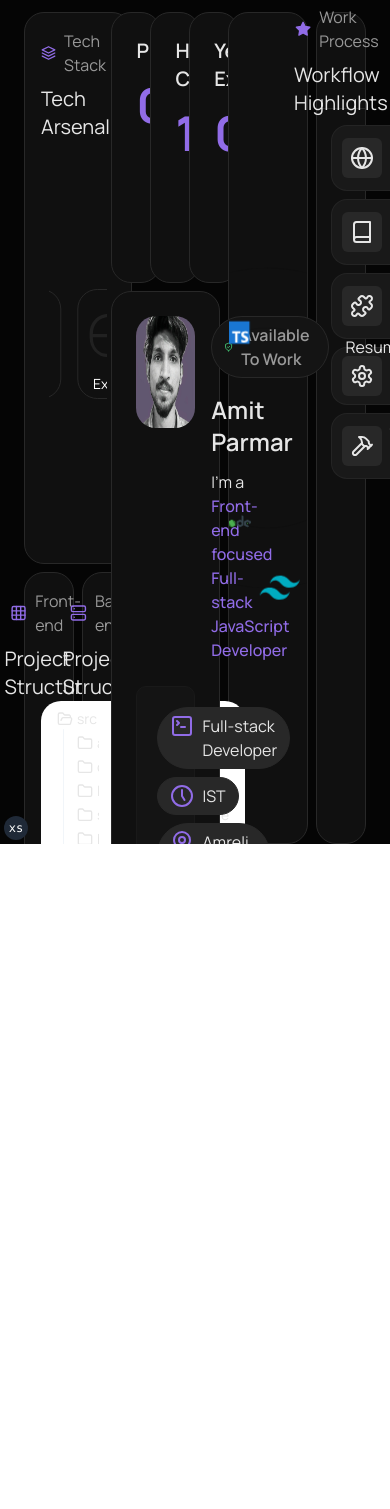
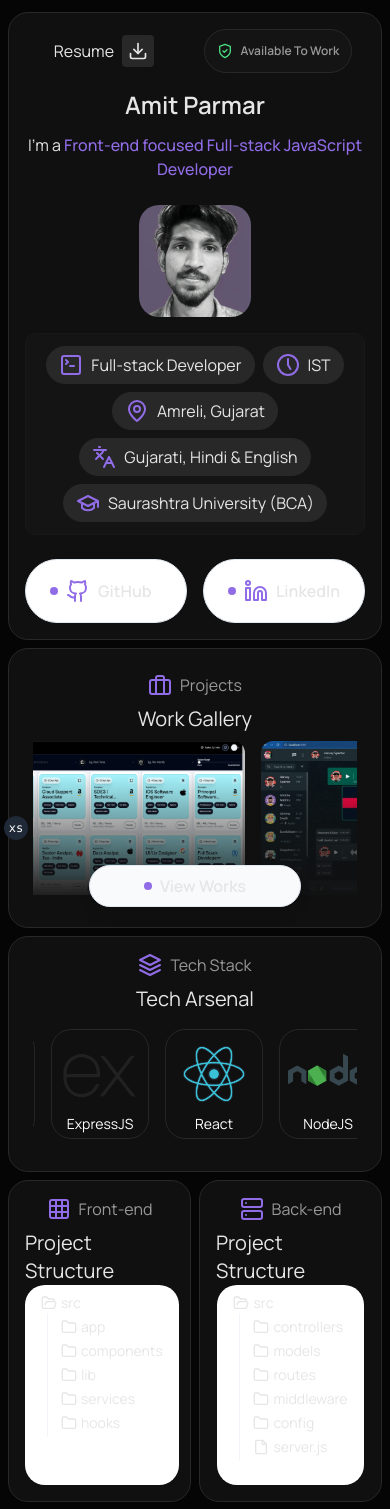
Before and after one commit to AmitxParmar/portfolio-bento-grid, a Next.js app: page / in a window 390 px wide. Shown: the top 1509 px of the page. Before the commit the page ends 844 px from the top, so only its background shows below. Built offline with nearby package versions, Linux system fonts and the light colour scheme.

Commit message:
refactor: Enhance layout and component responsiveness, update styling for better user experience

```diff
--- a/app/layout.tsx
+++ b/app/layout.tsx
@@ -44,7 +44,7 @@ export default function RootLayout({ children }: RootLayoutProps) {
           )}
         >
           <ThemeProvider attribute="class" defaultTheme="system" enableSystem>
-            <div className="relative flex max-h-screen min-h-screen flex-col overflow-hidden">
+            <div className="relative flex overflow-auto max-w-screen overflow-x-hidden lg:max-h-screen min-h-screen flex-col lg:overflow-hidden">
               <div className="flex-1">{children}</div>
             </div>
             <TailwindIndicator />
--- a/app/page.tsx
+++ b/app/page.tsx
@@ -14,7 +14,7 @@ const OrbitingIcons = dynamic(
   () => import("@/components/Cards/OrbitingIcons"),
   {
     loading: () => (
-      <div className="flex size-full items-center justify-center text-center">
+      <div className="flex  size-full items-center justify-center text-center">
         <Icons.react className="animate-spin" />
       </div>
     ),
@@ -24,10 +24,10 @@ const OrbitingIcons = dynamic(
 
 export default function IndexPage() {
   return (
-    <div className="grid min-h-screen grid-cols-12 gap-2 bg-bg px-6 py-3 text-darkText">
-      <div className="col-span-7 grid grid-cols-7 gap-2">
+    <div className="flex flex-col gap-2 bg-bg px-2 py-3 text-darkText lg:grid lg:min-h-screen lg:grid-cols-12 lg:px-6">
+      <div className="flex flex-col gap-2 lg:col-span-7 lg:grid lg:grid-cols-7">
         {/* First Grid */}
-        <div className="col-span-3 grid grid-rows-6 gap-2">
+        <div className="order-2 col-span-3 flex grid-rows-6 flex-col gap-2 lg:order-1 lg:grid">
           <div className="row-span-2">
             <TechStack />
           </div>
@@ -63,7 +63,7 @@ export default function IndexPage() {
         </div>
 
         {/* Second */}
-        <div className="col-span-4 grid grid-cols-4 grid-rows-6 gap-2">
+        <div className="order-1 col-span-4 grid gap-2 lg:order-2 lg:grid-cols-4 lg:grid-rows-6">
           <AchievementGrid />
 
           {/* About me */}
@@ -75,11 +75,11 @@ export default function IndexPage() {
       </div>
 
       {/* Third */}
-      <div className="col-span-5 grid grid-rows-6 gap-2">
-        <div className="row-span-3 grid grid-cols-5 gap-2">
+      <div className="flex flex-col gap-2 lg:col-span-5 lg:grid lg:grid-rows-6">
+        <div className="flex flex-col gap-2 lg:row-span-3 lg:grid lg:grid-cols-5">
           {/* Orbiting Icons */}
           {/* Testemonials */}
-          <div className="col-span-3 rounded-lg border border-iconBg bg-cardBg">
+          <div className="flex rounded-lg border border-iconBg bg-cardBg lg:col-span-3">
             <OrbitingIcons />
           </div>
 
@@ -87,7 +87,7 @@ export default function IndexPage() {
           <WorkFlow />
         </div>
 
-        <div className="row-span-3 grid grid-cols-5 gap-2">
+        <div className="flex flex-col gap-2 lg:row-span-3 lg:grid lg:grid-cols-5">
           <OnlinePresence />
           <ContactMe />
         </div>
--- a/components/Cards/AboutMe.tsx
+++ b/components/Cards/AboutMe.tsx
@@ -17,34 +17,37 @@ import Image from "next/image";
 const AboutMe = () => {
   return (
     <>
-      <div className="relative col-span-4 row-span-3 rounded-lg border border-iconBg bg-cardBg p-6">
-        <div className="flex flex-row ">
+      <div className="relative col-span-4 row-span-3 rounded-lg border border-iconBg bg-cardBg p-4 sm:p-6">
+        <div className="flex flex-col-reverse sm:flex-row ">
           <Image
             src={"/profile-pic.jpg"}
-            className="relative mr-4 aspect-square size-28 rounded-lg"
+            className="relative mx-auto mb-4 aspect-square size-28 rounded-lg sm:mx-0 sm:mb-0 sm:mr-4"
             height={112}
             width={112}
             alt={"Avatar"}
           />
           <div className="flex w-full flex-col">
-            <div className="mb-4 flex flex-row items-center justify-between">
-              <Badge className="border border-iconBg bg-[#141414] px-3 py-1.5">
+            {/* Buttons row: flex-row on mobile, flex-row on sm+ (unchanged) */}
+            <div className="mb-4 flex flex-row-reverse justify-around gap-2 sm:flex-row sm:items-center sm:justify-around">
+              <Badge className="w-fit border border-iconBg bg-[#141414] px-3 py-1.5">
                 <ShieldCheck className="mr-2 text-green-400" size={16} />
-                <span className="text-base text-lightText">
+                <span className="text-xs text-lightText lg:text-base">
                   Available To Work
                 </span>
               </Badge>
               <a
                 href="/amitxparmar@github.pdf"
                 download
-                className="flex items-center gap-2 rounded-lg px-4 py-1.5"
+                className="flex w-fit items-center gap-2 rounded-lg px-4 py-1.5"
               >
                 <span className="text-base">Resume</span>
                 <Download className="size-8 rounded-sm bg-iconBg p-1.5  hover:bg-iconBg/50" />
               </a>
             </div>
-            <h3 className="mb-3 text-2xl font-semibold">Amit Parmar</h3>
-            <p className="mb-6 text-base">
+            <h3 className="mb-3 text-center text-2xl font-semibold sm:text-left">
+              Amit Parmar
+            </h3>
+            <p className="mb-6 text-center text-base sm:text-left">
               I&apos;m a{" "}
               <span className="font-medium text-primary">
                 Front-end focused Full-stack JavaScript Developer
@@ -52,7 +55,7 @@ const AboutMe = () => {
             </p>
           </div>
         </div>
-        <div className="flex flex-wrap gap-2 rounded-[10px] border border-iconCard bg-[#141414] p-5 text-base text-lightText">
+        <div className="flex flex-wrap justify-center gap-2 rounded-[10px] border border-iconCard bg-[#141414] p-3 text-base text-lightText sm:p-5">
           <div className="grid grid-flow-col gap-2 rounded-full border border-iconBg bg-iconBg px-3 py-1.5 text-darkText">
             <TerminalSquare className="text-primary" />
             Full-stack Developer
@@ -72,7 +75,13 @@ const AboutMe = () => {
           </div>
         </div>
 
-        <div className="absolute inset-x-8 bottom-6 mt-6 grid grid-cols-2 gap-4">
+        {/* Responsive: Use static position on mobile, absolute on sm+ */}
+        <div
+          className="static mt-6 grid grid-cols-2
+          gap-4
+          sm:absolute sm:inset-x-8 sm:bottom-6
+        "
+        >
           <InteractiveHoverButton className="group h-16 ">
             <a
               href="https://github.com/amitxparmar"
--- a/components/Cards/AchievementGrid.tsx
+++ b/components/Cards/AchievementGrid.tsx
@@ -2,7 +2,7 @@ const AchievementGrid = () => {
   return (
     <>
       {/* Achievements */}
-      <div className="col-span-4 row-span-1 grid grid-cols-3 items-stretch gap-2">
+      <div className="hidden col-span-4 row-span-1 lg:grid grid-cols-3 items-stretch gap-2">
         {/* Projects */}
         <div className="flex-1 rounded-lg border border-iconBg bg-cardBg p-6">
           <h3 className="mb-4 text-xl font-semibold">Projects</h3>
--- a/components/Cards/ContactMe.tsx
+++ b/components/Cards/ContactMe.tsx
@@ -4,29 +4,31 @@ import { InteractiveHoverButton } from "../magicui/interactive-hover-button";
 
 const ContactMe = () => {
   return (
-    <div className="col-span-3 flex h-full flex-col rounded-lg border border-iconBg bg-cardBg p-6">
-      <div className="flex flex-col items-center justify-center gap-4">
-        <div className="rounded-full bg-iconCard p-4">
-          <Crown size={40} className="fill-primary text-primary" />
+    <div className="col-span-3 flex h-full flex-col rounded-lg border border-iconBg bg-cardBg p-4 sm:p-6">
+      <div className="flex flex-col items-center justify-center gap-3 sm:gap-4">
+        <div className="rounded-full bg-iconCard p-3 sm:p-4">
+          <Crown size={36} className="fill-primary text-primary sm:size-10" />
         </div>
-        <div className="space-y-2 text-center">
-          <h3 className="text-xl tracking-wide">Let&apos;s Work Together</h3>
-          <h5 className="text-sm tracking-wide text-lightText">
+        <div className="space-y-1 text-center sm:space-y-2">
+          <h3 className="text-lg tracking-wide sm:text-xl">
+            Let&apos;s Work Together
+          </h3>
+          <h5 className="text-xs tracking-wide text-lightText sm:text-sm">
             Let&apos;s Make Magic Happen Together!
           </h5>
         </div>
       </div>
-      <div className="mt-auto grid w-full grid-flow-row-dense gap-4 px-4 pb-4">
-        <InteractiveHoverButton className="flex h-16 w-full items-center justify-center border-none bg-iconBg">
+      <div className="mt-6 grid w-full grid-flow-row-dense gap-3 px-0 pb-2 sm:mt-auto sm:gap-4 sm:px-4 sm:pb-4">
+        <InteractiveHoverButton className="flex h-12 w-full items-center justify-center border-none bg-iconBg sm:h-16">
           <div className="flex items-center justify-center gap-2">
             <Mail className="text-primary" />
-            <span>Email</span>
+            <span className="text-sm sm:text-base">Email</span>
           </div>
         </InteractiveHoverButton>
-        <InteractiveHoverButton className="flex h-16 w-full items-center justify-center border-none bg-iconBg">
+        <InteractiveHoverButton className="flex h-12 w-full items-center justify-center border-none bg-iconBg sm:h-16">
           <div className="flex items-center justify-center gap-2">
             <Phone className="text-primary" />
-            <span>Schedule a call</span>
+            <span className="text-sm sm:text-base">Schedule a call</span>
           </div>
         </InteractiveHoverButton>
       </div>
--- a/components/Cards/OnlinePresence.tsx
+++ b/components/Cards/OnlinePresence.tsx
@@ -9,7 +9,7 @@ const OnlinePresence = () => {
         </h4>
         <h3 className="text-xl text-darkText">Online Presence</h3>
       </div>
-      <div className="grid grid-rows-4 gap-2 px-6">
+      <div className="grid grid-rows-4 gap-2 p-4 lg:px-6 lg:py-0">
         <a
           href="https://github.com/AmitxParmar"
           target="_blank"
--- a/components/Cards/OrbitingIcons.tsx
+++ b/components/Cards/OrbitingIcons.tsx
@@ -4,7 +4,8 @@ import { OrbitingCircles } from "../magicui/orbiting-circles";
 
 export default function OrbitingIcons() {
   return (
-    <div className="relative flex size-full flex-col items-center justify-center overflow-hidden">
+    <div className="relative flex size-full min-h-[300px] min-w-[300px] flex-col items-center justify-center overflow-hidden">
+      <div className="absolute inset-0 flex size-full items-center justify-center">
         <OrbitingCircles iconSize={40}>
           <Icons.typescript />
           <Icons.notion />
@@ -22,5 +23,6 @@ export default function OrbitingIcons() {
           <Icons.express />
         </OrbitingCircles>
       </div>
+    </div>
   );
 }
--- a/components/Cards/WorkFlow.tsx
+++ b/components/Cards/WorkFlow.tsx
@@ -4,7 +4,7 @@ import { Book, Globe, Hammer, Puzzle, Settings, Star } from "lucide-react";
 
 const WorkFlow = () => {
   return (
-    <div className="col-span-2 rounded-lg border border-iconBg bg-cardBg">
+    <div className="rounded-lg border border-iconBg bg-cardBg lg:col-span-2">
       <div className="mb-4 flex h-24 flex-col items-center justify-center border-b border-iconBg p-4">
         <h4 className="text-md mb-2 flex items-center gap-2 text-lightText">
           <Star className="fill-primary text-primary" /> Work Process
@@ -13,7 +13,7 @@ const WorkFlow = () => {
       </div>
 
       {/* <!-- Workflow steps --> */}
-      <div className="grid gap-2 px-3.5">
+      <div className="grid gap-2 px-3.5 py-4 lg:py-0">
         {/* First */}
         <div className="group flex cursor-pointer items-center gap-2 rounded-2xl border border-darkText/5 bg-iconCard px-2.5 py-2 hover:bg-iconCard/50">
           <div className="rounded-md bg-iconBg p-2 group-hover:bg-iconBg/50">
--- a/lib/projects.ts
+++ b/lib/projects.ts
@@ -33,7 +33,6 @@ export const projects: Project[] = [
     type: "Realtime Chat",
     features: [
       "Login with Google using Firebase: Seamlessly sign in with your Google account via Firebase integration",
-      "Switch between multiple databases using Prisma: Customize your database preferences to suit your needs effortlessly",
       "Send and Receive Messages using Sockets: Real-time messaging capabilities using Socket.io for instant communication",
       "Voice Call and Video Call Feature: Enjoy crystal clear voice and video calls within the app",
       "Voice Notes with Live Audio Waveforms: Send and receive voice notes accompanied by live audio waveforms for an enhanced messaging experience",
@@ -44,6 +43,7 @@ export const projects: Project[] = [
       "Capture Photo From Camera: Take instant photos using your device's camera and send them instantly",
       "Message Read Status: Know when your messages have been read by your recipients",
       "Message Time: Stay updated with the time stamps of messages for better organization",
+      "Switch between multiple databases using Prisma: Customize your database preferences to suit your needs effortlessly",
     ],
     skills: [
       "tailwindcss",
```
Lines whose indentation alone changed are shown as unchanged.
